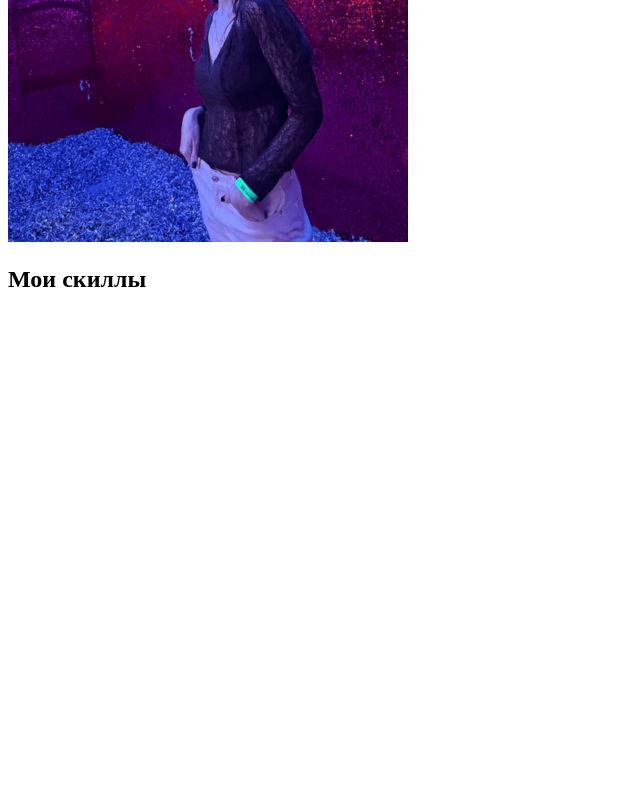
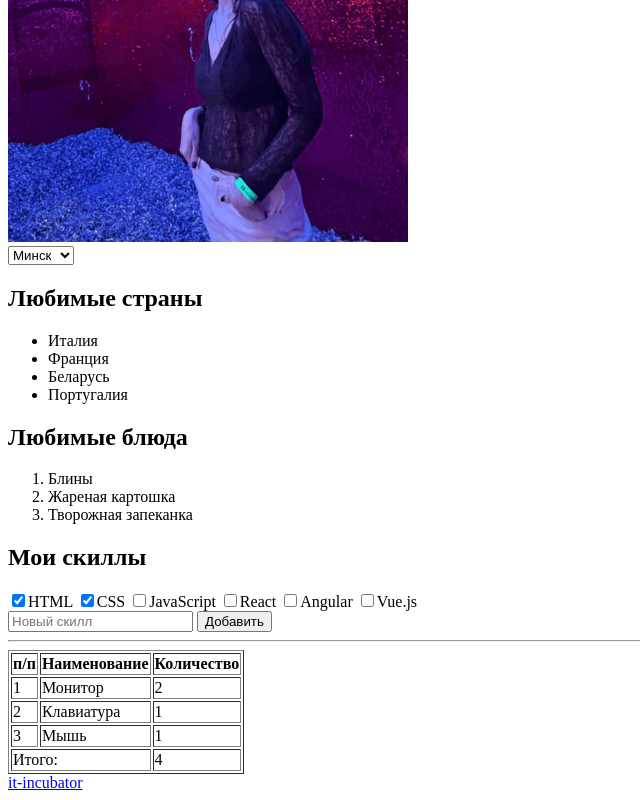
Before and after one commit to DaryaShmidt/1-hw-with-auto-test-html-css-main, a plain HTML site: page index.html in a window 1280 px wide. Shown: the part 418-1218 px from the top of the page, without its empty margins (0-640 px from the left). Before the commit the page ends 800 px from the top, so only its background shows below. Drawn offline with Linux system fonts and the light colour scheme.

Commit message:
complete Task 2-9

```diff
--- a/index.html
+++ b/index.html
@@ -1,5 +1,5 @@
 <!DOCTYPE html>
-<html lang="en">
+<html lang="ru">
 <head>
     <meta charset="UTF-8">
     <meta name="viewport" content="width=device-width, initial-scale=1.0">
@@ -27,17 +27,35 @@
 
     <section data-cy="hw1-section-about-pre">
         <!-- 2) В этом разделе создай выпадающий список с разными городами (не меньше 3-х). Свой город сделай вторым в этом списке. С помощью специального атрибута, сделай так, чтобы твой город всегда был выбранным по умолчанию  -->
+         <select name="city" id="city">
+            <option value="Гродно">Гродно</option>
+            <option value="Минск" selected>Минск</option>
+            <option value="Брест">Брест</option>
+         </select>
         <div data-cy="hw1-unordered-list-box-pre">
             <!-- 3) В этом разделе создай 2 дочерних элемента: -->
 
             <!-- a) Заголовок 2-го уровня (любимые книги/фильмы/блюда/страны... и т.п.) -->
+             <h2>Любимые страны</h2>
             <!-- b) Маркированный список. В списке должно быть не менее 3-х элементов -->
+             <ul>
+                <li>Италия</li>
+                <li>Франция</li>
+                <li>Беларусь</li>
+                <li>Португалия</li>
+             </ul>
         </div>
         <div data-cy="hw1-ordered-list-box-pre">
             <!-- 3) В этом разделе создай 2 дочерних элемента: -->
 
             <!-- a) Заголовок 2-го уровня с другим названием (любимые книги/фильмы/блюда/страны... и т.п.) -->
+             <h2>Любимые блюда</h2>
             <!-- b) Нумерованный (упорядоченный) список. В списке должно быть не менее 3-х элементов -->
+             <ol>
+                <li>Блины</li>
+                <li>Жареная картошка</li>
+                <li>Творожная запеканка</li>
+             </ol>
         </div>
         <div data-cy="hw1-skills-box-pre">
             <h2>Мои скиллы</h2>
@@ -45,20 +63,53 @@
                 - В подписи укажи названия любых тем по верстке (все, что знаешь или слышал).
                 - Каждый чекбокс должен быть связан со своей подписью. Для этого чекбокс должен находиться в элементе для подписи
                 - Отметь "галочкой" (с помощью специального атрибута) темы, которые ты уже знаешь. -->
+            <label><input type="checkbox" checked>HTML</label>
+            <label><input type="checkbox" checked>CSS</label>
+            <label><input type="checkbox">JavaScript</label>
+            <label><input type="checkbox">React</label>
+            <label><input type="checkbox">Angular</label>
+            <label><input type="checkbox">Vue.js</label>
         </div>
         <!-- 5) Создай здесь однострочное поле для ввода текста с подсказкой "Новый скилл", которая исчезает, когда начинаешь что-то печатать (для подсказки есть специальный атрибут) -->
+         <input type="text" placeholder="Новый скилл">
         <!-- 6) Создай здесь кнопку “Добавить” -->
+         <button>Добавить</button>
         <!-- 7) Добавь горизонтальную линию (для этого есть специальный тег) -->
-
-        <table data-cy="hw-about-table-pre">
+        <hr>
+        <table data-cy="hw-about-table-pre" border="1px solid grey">
             <!-- 8) В таблице сделай 5 строк и 3 столбца.
                         - В первой строке ячейки заголовков, в остальных обычные ячейки
                         - Добавь границы для всей таблицы с помощью специального атрибута border="". Он устарел, но работает
                         - В последнем ряду первая ячейка должна занимать 2 столбца (как должно выглядеть - смотри образец). Таблицу можно заполнять любыми данными -->
+            <tr>
+                <th>п/п</th>
+                <th>Наименование</th>
+                <th>Количество</th>
+            </tr>
+            <tr>
+                <td>1</td>
+                <td>Монитор</td>
+                <td>2</td>
+            </tr>
+            <tr>
+                <td>2</td>
+                <td>Клавиатура</td>
+                <td>1</td>
+            </tr>
+            <tr>
+                <td>3</td>
+                <td>Мышь</td>
+                <td>1</td>
+            </tr>
+            <tr>
+                <td colspan="2">Итого:</td>
+                <td>4</td>
+            </tr>
         </table>
     </section>
     <footer data-cy="hw-footer-pre">
         <!-- 9) Создай здесь ссылку на наш сайт https://it-incubator.io/ (текст ссылки должен быть it-incubator) -->
+         <a href="https://it-incubator.io/">it-incubator</a>
     </footer>
 </body>
 </html>
```
